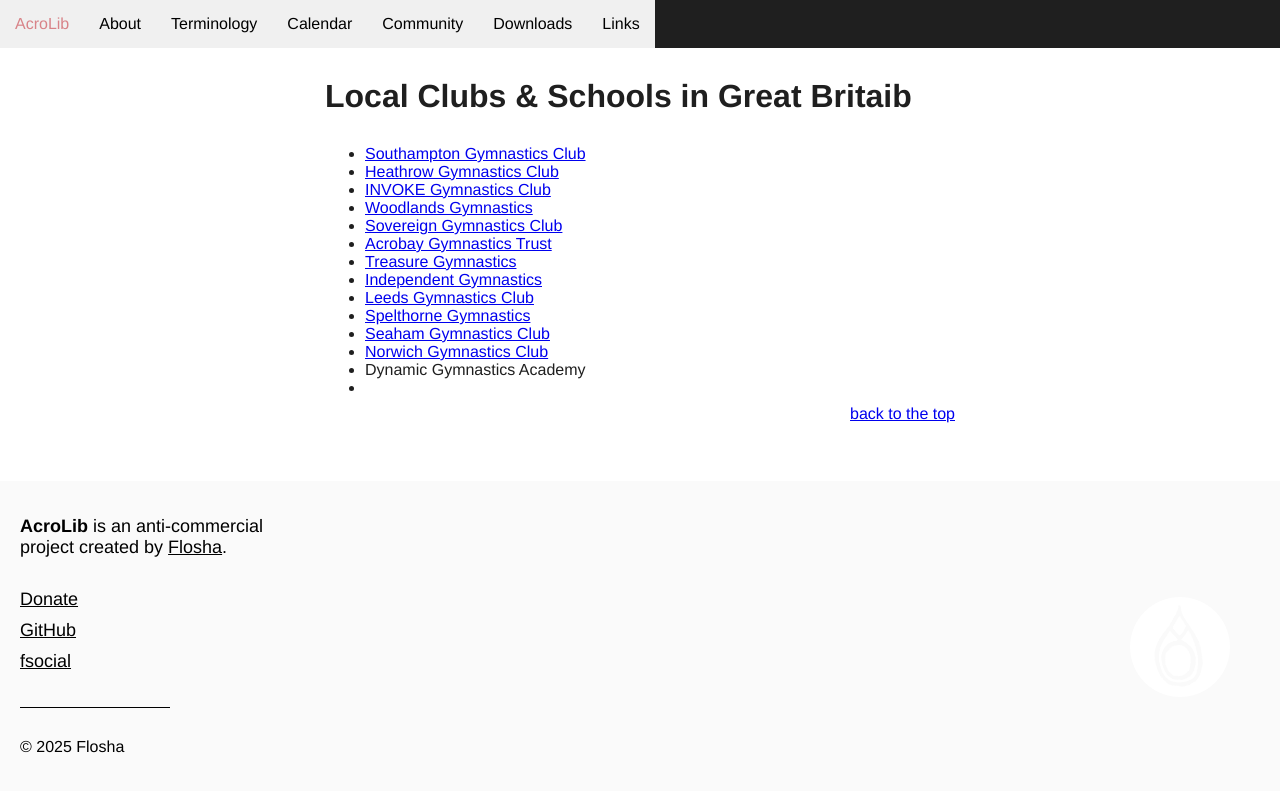
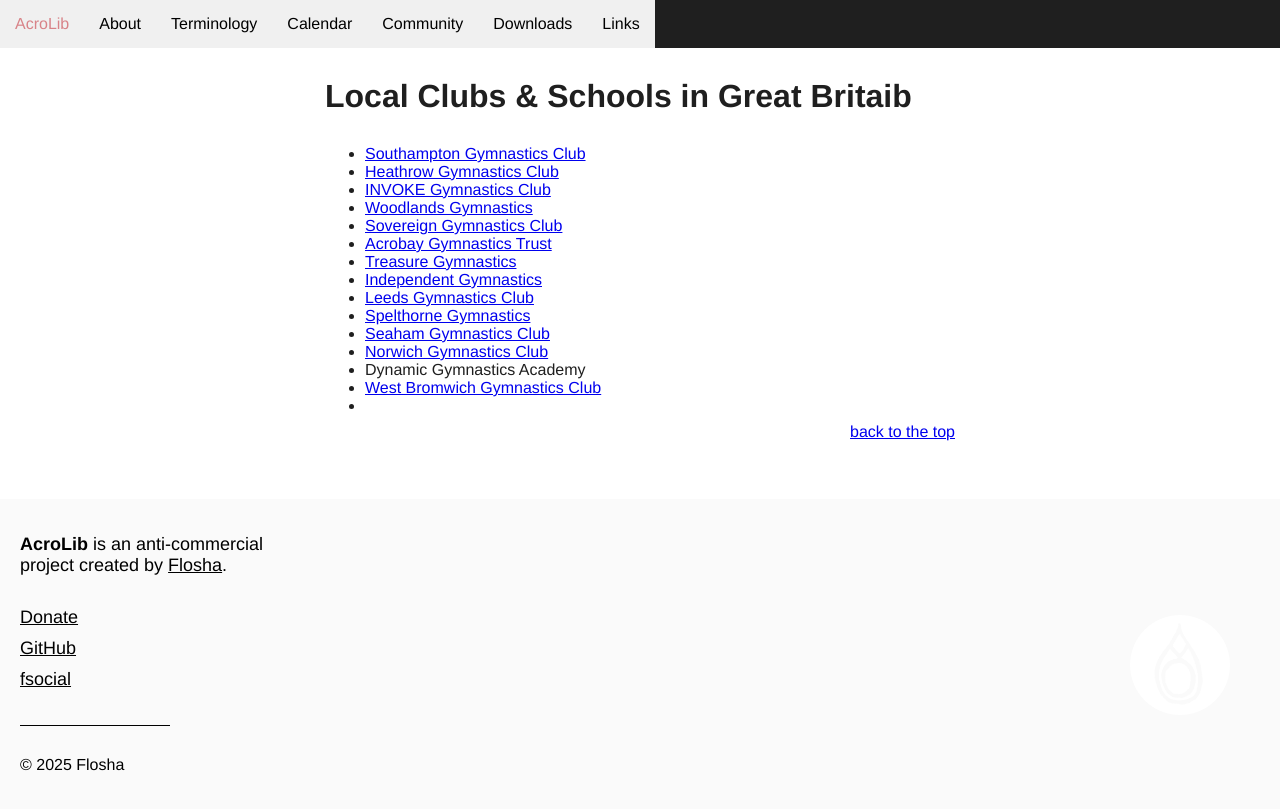
Before and after one commit to floshin/acrolib, a Jekyll site: the page built from local/greatbritain.md, in a window 1280 px wide. Shown: the top 810 px of the page. Built offline with Jekyll 4.4.1, drawn with Linux system fonts in a browser that asks for light colours; our own code applies the rules of GitHub Pages for plain Markdown files.

Commit message:
Update greatbritain.md

```diff
--- a/local/greatbritain.md
+++ b/local/greatbritain.md
@@ -13,4 +13,5 @@
 * [Seaham Gymnastics Club](https://www.clubdurham.co.uk/clubs/seaham-gymnastics-club/)
 * [Norwich Gymnastics Club](https://www.norwichgymnasticsclub.co.uk/index.php)
 * Dynamic Gymnastics Academy
+* [West Bromwich Gymnastics Club](http://www.wbgtc.co.uk/)
 *
```
